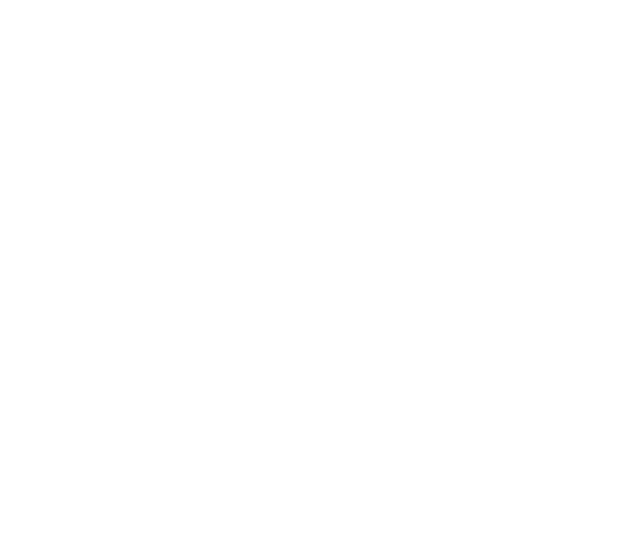
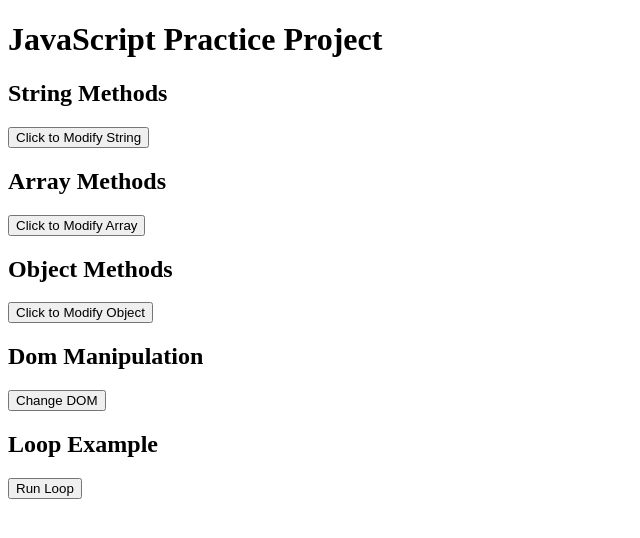
Before and after one commit to samina-shameem/js_methods_practice, a plain HTML site: page index.html in a window 1280 px wide. Shown: the whole page, without its empty margins (0-640 px from the left). Drawn offline with Linux system fonts and the light colour scheme.

Commit message:
added h1,h2 ,p,button,tags.

```diff
--- a/index.html
+++ b/index.html
@@ -1,12 +1,49 @@
 <!DOCTYPE html>
 <html lang="en">
+
 <head>
     <meta charset="UTF-8">
     <meta name="viewport" content="width=device-width, initial-scale=1.0">
     <title>JavaScript Practice Project</title>
     <link rel="stylesheet" href="css/style.css">
 </head>
+
 <body>
+    <h1>JavaScript Practice Project</h1>
+
+    <section>
+        <h2>String Methods</h2>
+        <button id="stringMethodBtn">Click to Modify String</button>
+        <p id="stringOutput"></p>
+    </section>
+
+    <section>
+        <h2>Array Methods</h2>
+        <button id="arrayMethodBtn">Click to Modify Array</button>
+        <p id="arrayOutput"></p>
+    </section>
+
+    <section>
+        <h2>Object Methods</h2>
+        <button id="objectMethodBtn">Click to Modify Object</button>
+    </section>
+
+    <section>
+        <h2>Dom Manipulation</h2>
+        <button id="domBtn">Change DOM</button>
+        <p id="donOutput"></p>
+    </section>
+
+    <section>
+        <h2>
+            Loop Example
+        </h2>
+        <button id="loopBtn">Run Loop</button>
+        <p id="loopOutput"></p>
+
+    </section>
+
     <script src="script.js"></script>
 </body>
+
 </html>
```
